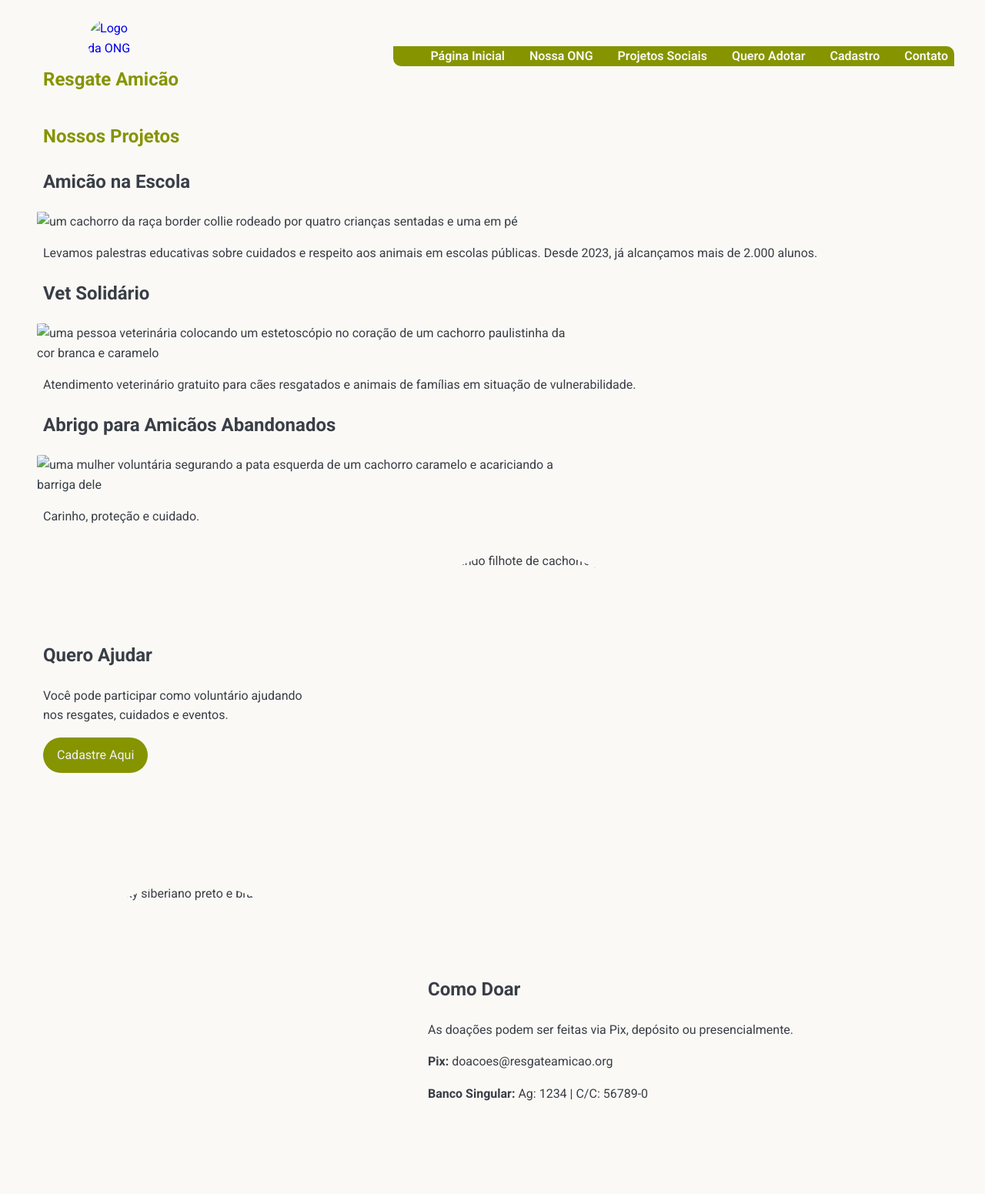
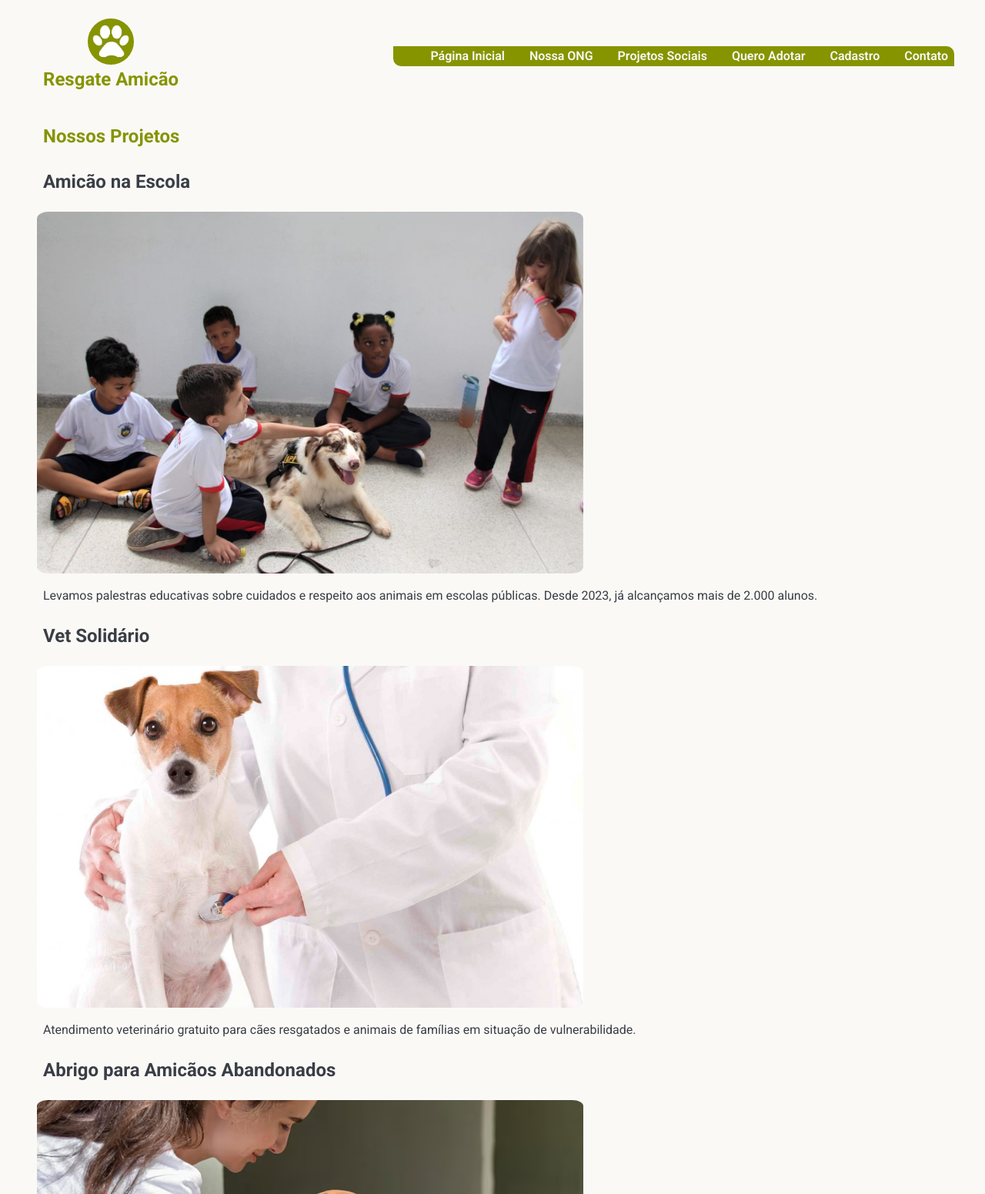
Before and after one commit to danye11ebrown/ProjetoONG_Cruzeiro, a plain HTML site: page projetos.html in a window 1280 px wide. Shown: the top 1551 px of the page at 77% size. Drawn offline with nearby package versions, Linux system fonts and the light colour scheme.

Commit message:
Fix HTML formatting and structure

```diff
--- a/projetos.html
+++ b/projetos.html
@@ -15,7 +15,7 @@
     <body>
         <header class="header">
             <a href="index.html" class="logo" aria-label="Página inicial da Resgate Amicão">
-                <img src="img/logo4.png" alt="Logo da ONG Resgate Amicão, com a pata de de um cachorro, nas cores verde e branco, e o nome da organização abaixo, na cor verde">
+                <img src="logo4.png" alt="Logo da ONG Resgate Amicão, com a pata de de um cachorro, nas cores verde e branco, e o nome da organização abaixo, na cor verde">
                 <span class="nome-ong">Resgate Amicão</span>
             </a>
 
@@ -53,7 +53,7 @@
                 <article>
                     <h2 class="texto">Amicão na Escola</h2>
                     <figure>
-                        <img src="img/cachorro4.jpg" alt="um cachorro da raça border collie rodeado por quatro crianças sentadas e uma em pé">
+                        <img src="cachorro4.jpg" alt="um cachorro da raça border collie rodeado por quatro crianças sentadas e uma em pé">
                             <!--<figcaption>Imagem: Prefeitura Apucarama / Internet</figcaption>-->
                     </figure>
                     <p class="texto">Levamos palestras educativas sobre cuidados e respeito aos animais em escolas públicas. Desde 2023, já alcançamos mais de 2.000 alunos.</p>
@@ -62,7 +62,7 @@
                 <article>
                     <h2 class="texto">Vet Solidário</h2>
                     <figure>
-                        <img src="img/cachorro3.jpeg" alt="uma pessoa veterinária colocando um estetoscópio no coração de um cachorro paulistinha da cor branca e caramelo">
+                        <img src="cachorro3.jpeg" alt="uma pessoa veterinária colocando um estetoscópio no coração de um cachorro paulistinha da cor branca e caramelo">
                         <!--<figcaption>Imagem: Autor Desconhecido / Internet</figcaption>-->
                     </figure>
                     <p class="texto">Atendimento veterinário gratuito para cães resgatados e animais de famílias em situação de vulnerabilidade.</p>
@@ -71,7 +71,7 @@
                 <article>
                     <h2 class="texto">Abrigo para Amicãos Abandonados</h2>
                     <figure>
-                        <img src="img/cachorro2.jpg" alt="uma mulher voluntária segurando a pata esquerda de um cachorro caramelo e acariciando a barriga dele">
+                        <img src="cachorro2.jpg" alt="uma mulher voluntária segurando a pata esquerda de um cachorro caramelo e acariciando a barriga dele">
                         <!--<figcaption>Imagem:<a href="https://www.freepik.com/free-photo/rescue-dog-enjoying-being-pet-by-woman-shelter_10295954.htm" target="_blank" rel="noopener noreferrer">Freepik</a></figcaption>-->
                     </figure>
                     <p class="texto">Carinho, proteção e cuidado.</p>
@@ -87,14 +87,14 @@
                     </div>
 
                     <figure class="imagem">
-                        <img src="img/cachorro12.jpg" alt="Menina segurando filhote de cachorro yorkshire terrier">
+                        <img src="cachorro12.jpg" alt="Menina segurando filhote de cachorro yorkshire terrier">
                         <!--<figcaption><a href="https://pt.123rf.com/photo_121190323_ador%C3%A1vel-sorrindo-menina-crian%C3%A7a-segurando-e-brincando-com-filhote-de-cachorro-yorkshire-terrier.html" target="_blank" rel="noopener noreferrer">Imagem</a></figcaption>-->
                     </figure>
                 </div>
 
                 <div class="grid-container">
                     <figure class="imagem">
-                        <img src="img/cachorro11.jpg" alt="Filhote de husky siberiano preto e branco com olhos azuis">
+                        <img src="cachorro11.jpg" alt="Filhote de husky siberiano preto e branco com olhos azuis">
                         <!--<figcaption><a href="https://animais.umcomo.com.br/artigo/como-fazer-um-filhote-de-cachorro-parar-de-chorar-17966.html" target="_blank" rel="noopener noreferrer">Imagem</a></figcaption>-->
                     </figure>
 
@@ -138,7 +138,7 @@
             </div>
 
             <a href="#" class="footer-logo-link">
-                <img src="img/logo4.png" alt="Logo da ONG Resgate Amicão" class="footer-logo">
+                <img src="logo4.png" alt="Logo da ONG Resgate Amicão" class="footer-logo">
             </a>
         </footer>
 
```
